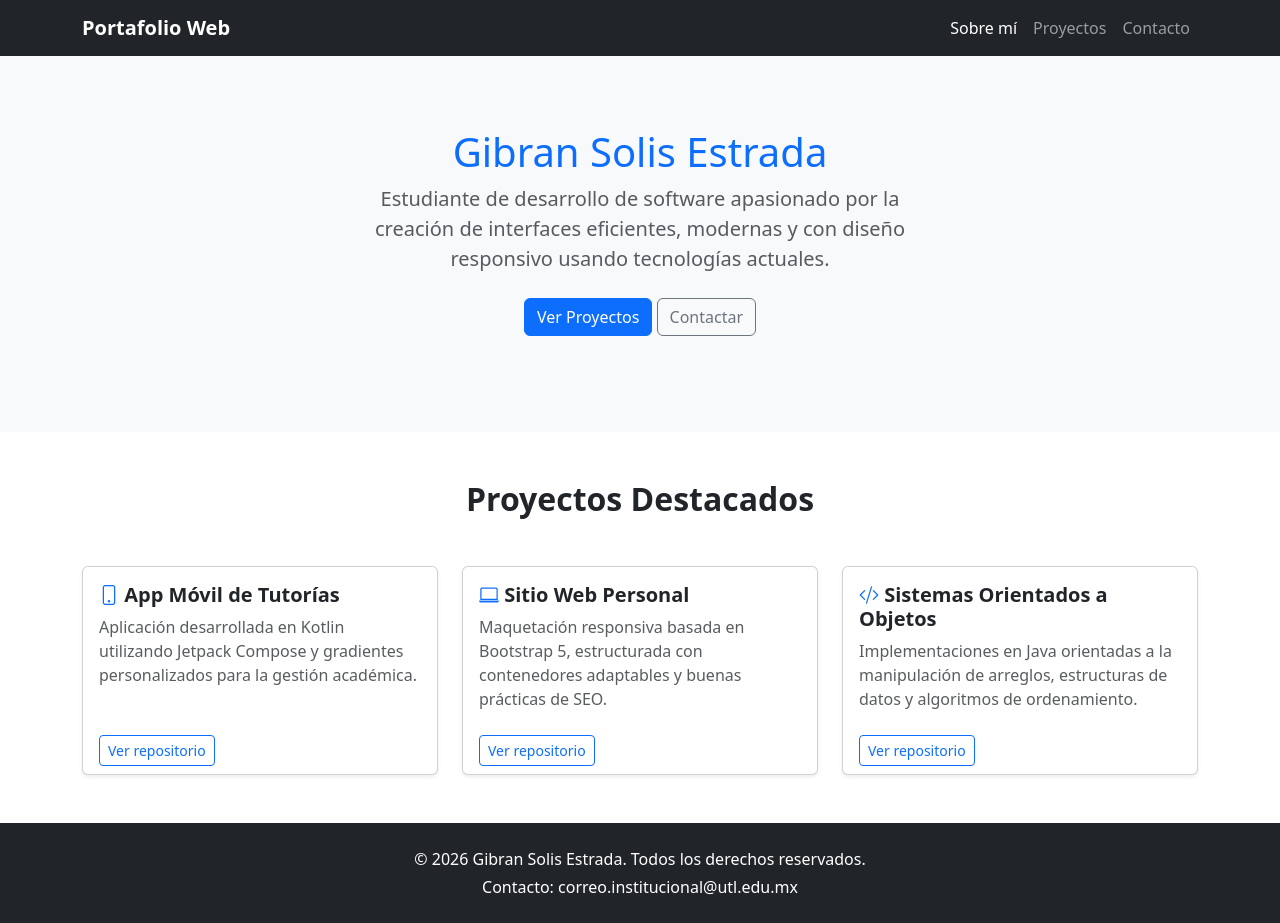
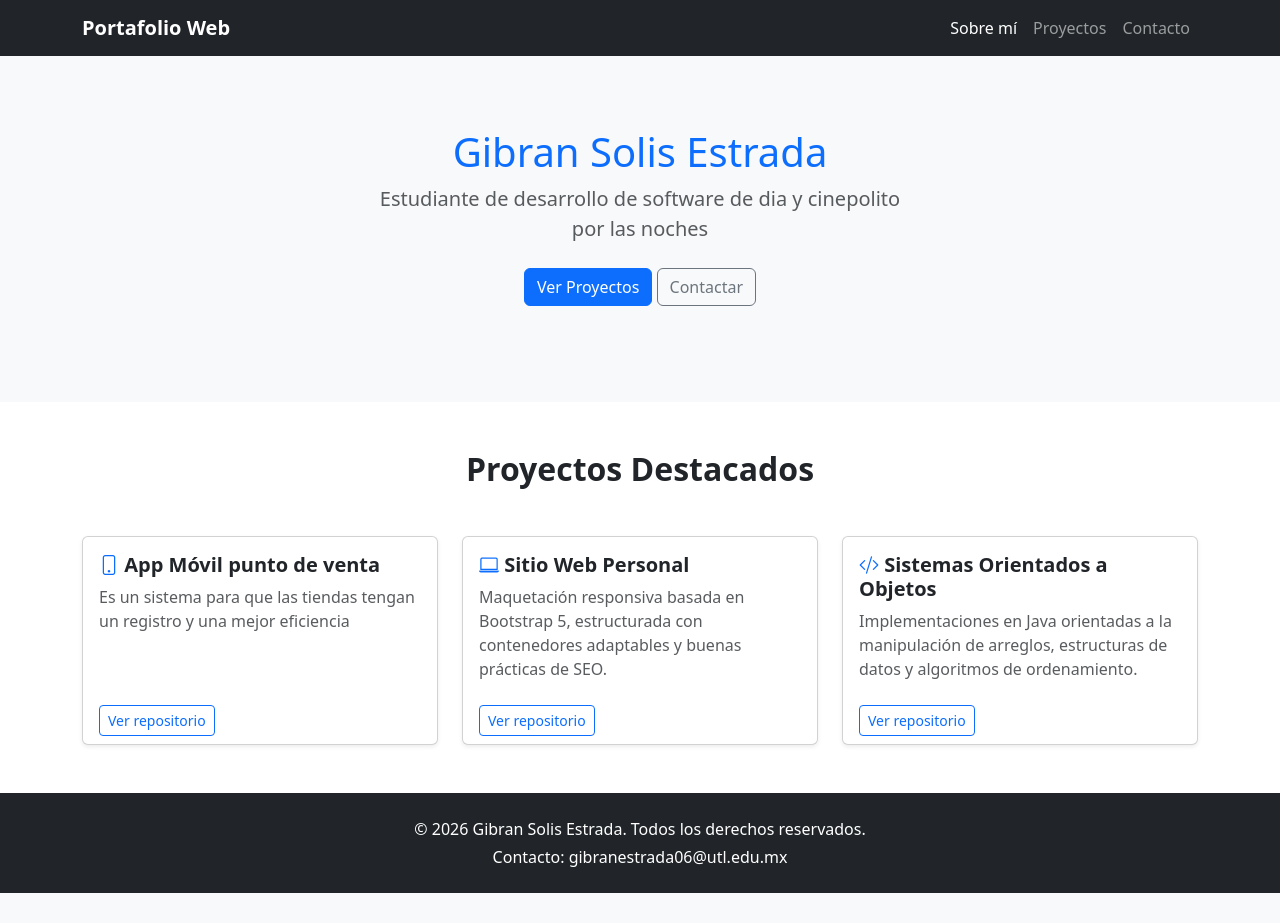
Before and after one commit to gibranestrada06-coder/Act6_GibranSolisEstrad, a plain HTML site: page index.html in a window 1280 px wide. After the commit the page ends 893 px from the top, so only its background shows below. Drawn offline with nearby package versions, Linux system fonts and the light colour scheme.

Commit message:
Update index.html

```diff
--- a/index.html
+++ b/index.html
@@ -5,15 +5,11 @@
   <meta name="viewport" content="width=device-width, initial-scale=1.0">
   <title>Gibran Solis | Portafolio de Desarrollo de Software</title>
   <meta name="description" content="Portafolio profesional de Gibran Solis Estrada, estudiante de desarrollo de software." />
-  <meta name="keywords" content="Desarrollador web, Bootstrap 5, Portafolio, HTML5, CSS3" />
-  <!-- Bootstrap 5 CSS CDN -->
   <link href="https://cdn.jsdelivr.net/npm/bootstrap@5.3.3/dist/css/bootstrap.min.css" rel="stylesheet">
-  <!-- Bootstrap Icons -->
   <link rel="stylesheet" href="https://cdn.jsdelivr.net/npm/bootstrap-icons@1.11.3/font/bootstrap-icons.min.css">
 </head>
 <body class="bg-light">
 
-  <!-- Barra de Navegación Responsiva -->
   <nav class="navbar navbar-expand-lg navbar-dark bg-dark sticky-top">
     <div class="container">
       <a class="navbar-brand fw-bold" href="#">Portafolio Web</a>
@@ -30,12 +26,11 @@
     </div>
   </nav>
 
-  <!-- SECCIÓN 1: SOBRE MÍ -->
   <section id="sobre-mi" class="py-5 text-center container">
     <div class="row py-lg-4">
       <div class="col-lg-6 col-md-8 mx-auto">
         <h1 class="fw-light text-primary">Gibran Solis Estrada</h1>
-        <p class="lead text-muted">Estudiante de desarrollo de software apasionado por la creación de interfaces eficientes, modernas y con diseño responsivo usando tecnologías actuales.</p>
+        <p class="lead text-muted">Estudiante de desarrollo de software de dia y cinepolito por las noches</p>
         <p>
           <a href="#proyectos" class="btn btn-primary my-2">Ver Proyectos</a>
           <a href="#contacto" class="btn btn-outline-secondary my-2">Contactar</a>
@@ -44,18 +39,16 @@
     </div>
   </section>
 
-  <!-- SECCIÓN 2: PROYECTOS (Grid System y Componentes Cards) -->
   <section id="proyectos" class="py-5 bg-white">
     <div class="container">
       <h2 class="text-center mb-5 fw-bold">Proyectos Destacados</h2>
       <div class="row g-4">
 
-        <!-- Tarjeta Proyecto 1 -->
         <div class="col-md-4">
           <div class="card h-100 shadow-sm">
             <div class="card-body">
-              <h5 class="card-title fw-bold"><i class="bi bi-phone text-primary"></i> App Móvil de Tutorías</h5>
-              <p class="card-text text-muted">Aplicación desarrollada en Kotlin utilizando Jetpack Compose y gradientes personalizados para la gestión académica.</p>
+              <h5 class="card-title fw-bold"><i class="bi bi-phone text-primary"></i> App Móvil punto de venta</h5>
+              <p class="card-text text-muted">Es un sistema para que las tiendas tengan un registro y una mejor eficiencia</p>
             </div>
             <div class="card-footer bg-transparent border-top-0">
               <a href="#" class="btn btn-sm btn-outline-primary">Ver repositorio</a>
@@ -63,7 +56,6 @@
           </div>
         </div>
 
-        <!-- Tarjeta Proyecto 2 -->
         <div class="col-md-4">
           <div class="card h-100 shadow-sm">
             <div class="card-body">
@@ -76,7 +68,6 @@
           </div>
         </div>
 
-        <!-- Tarjeta Proyecto 3 -->
         <div class="col-md-4">
           <div class="card h-100 shadow-sm">
             <div class="card-body">
@@ -93,15 +84,12 @@
     </div>
   </section>
 
-  <!-- Footer de Contacto -->
   <footer id="contacto" class="bg-dark text-white text-center py-4">
     <div class="container">
       <p class="mb-1">&copy; 2026 Gibran Solis Estrada. Todos los derechos reservados.</p>
-      <p class="mb-0">Contacto: correo.institucional@utl.edu.mx</p>
+      <p class="mb-0">Contacto: gibranestrada06@utl.edu.mx</p>
     </div>
   </footer>
-
-  <!-- Bootstrap 5 JS Bundle CDN -->
   <script src="https://cdn.jsdelivr.net/npm/bootstrap@5.3.3/dist/js/bootstrap.bundle.min.js"></script>
 </body>
 </html>
```
